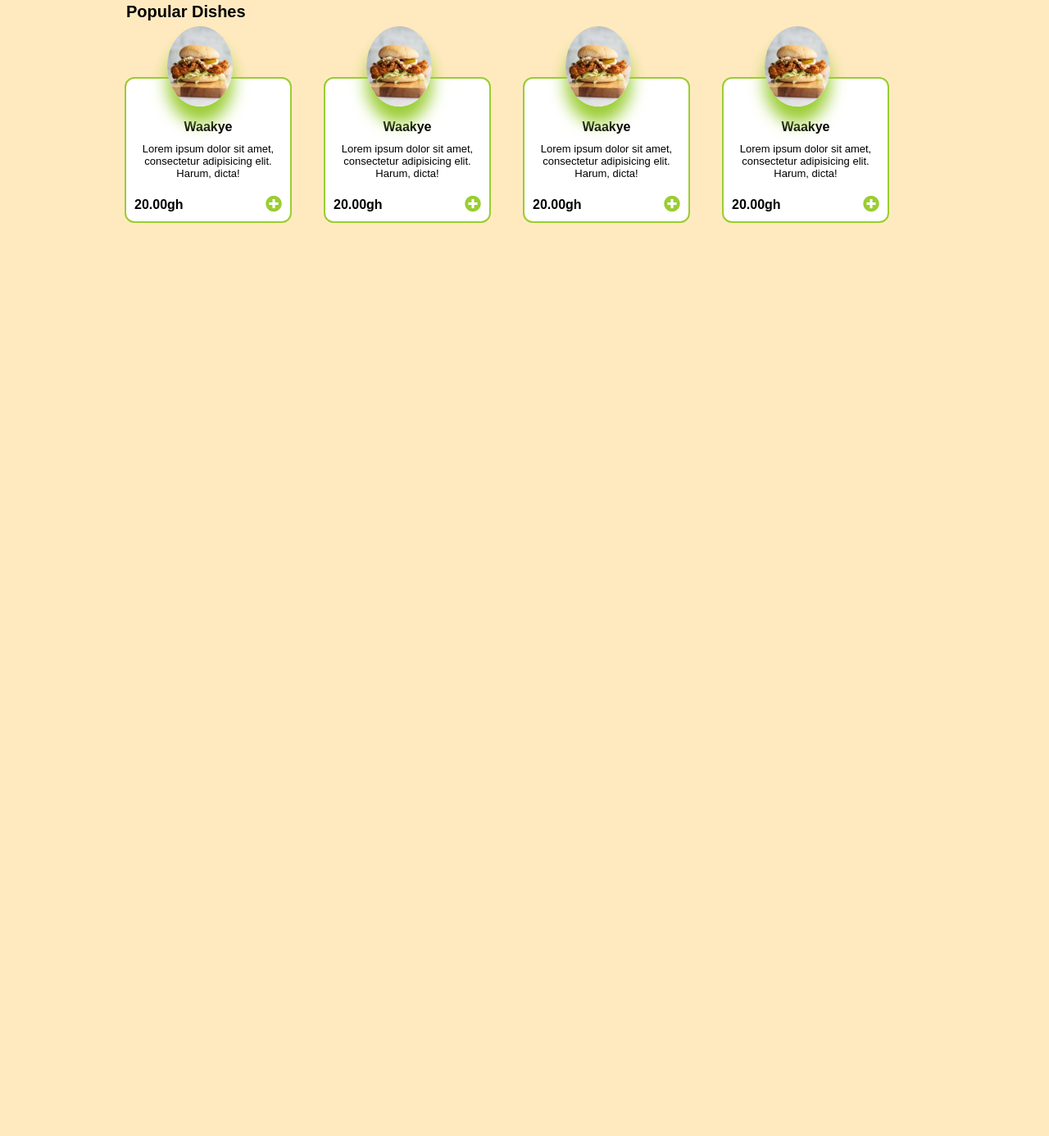
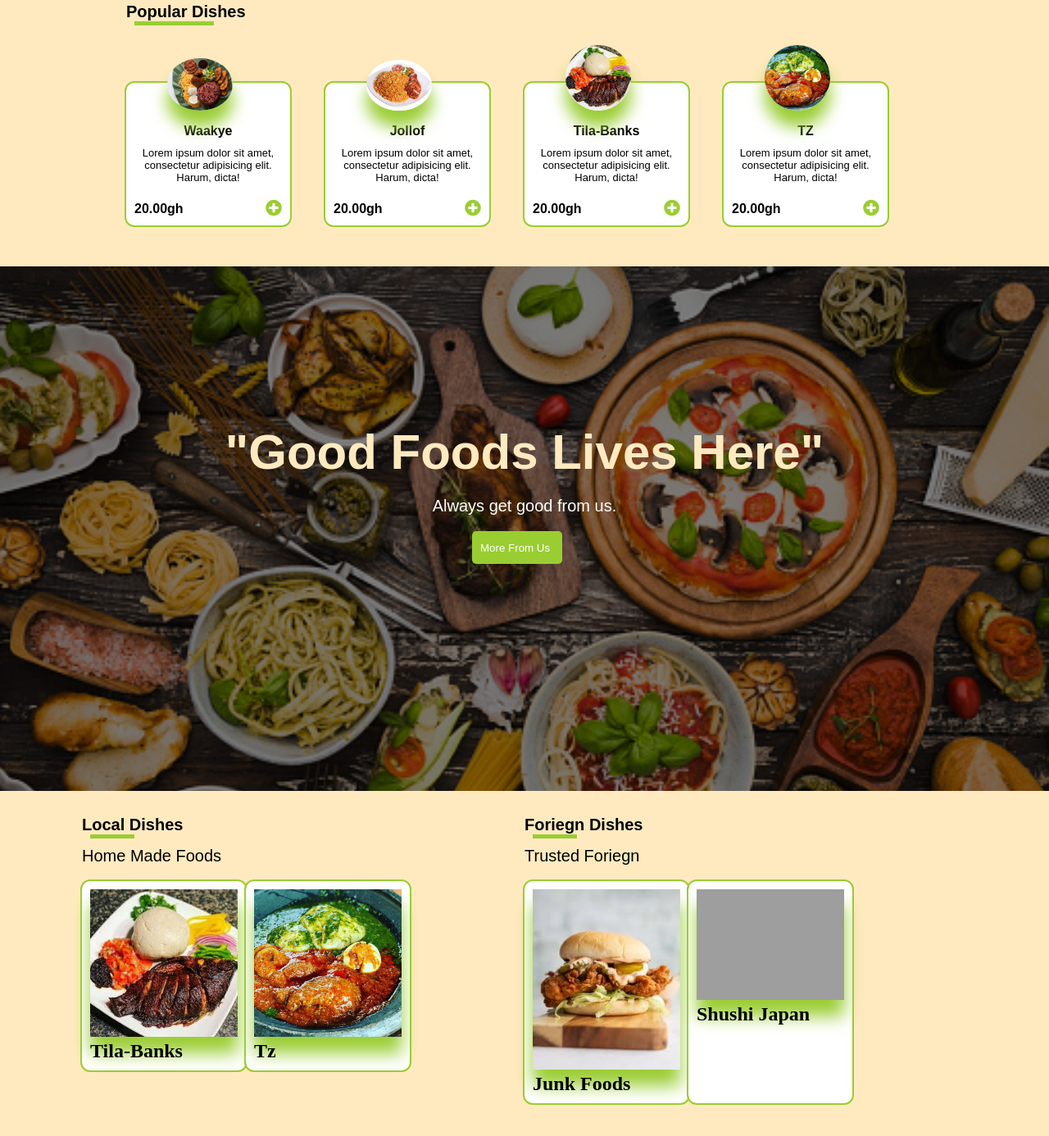
Before and after one commit to radcode-gh/foodweb, a plain HTML site: page index.html in a window 1280 px wide. Shown: the part 666-2052 px from the top of the page at 82% size. Before the commit the page ends 986 px from the top, so only its background shows below. Drawn offline with nearby package versions, Linux system fonts and the light colour scheme; grey boxes are pictures that could not be loaded.

Commit message:
added new sections

```diff
--- a/index.html
+++ b/index.html
@@ -3,11 +3,11 @@
 <head>
     <meta charset="UTF-8">
     <meta http-equiv="X-UA-Compatible" content="IE=edge">
-    <!-- <link href="https://cdn.jsdelivr.net/npm/bootstrap@5.3.0/dist/css/bootstrap.min.css" rel="stylesheet"
+     <!-- <link href="https://cdn.jsdelivr.net/npm/bootstrap@5.3.0/dist/css/bootstrap.min.css" rel="stylesheet"
     integrity="sha384-9ndCyUaIbzAi2FUVXJi0CjmCapSmO7SnpJef0486qhLnuZ2cdeRhO02iuK6FUUVM"
      crossorigin="anonymous">
     <meta name="viewport" content="width=device-width, initial-scale=1.0">
-    <script src="https://kit.fontawesome.com/ea80c907e1.js" crossorigin="anonymous"></script> -->
+    <script src="https://kit.fontawesome.com/ea80c907e1.js" crossorigin="anonymous"></script>-->
     <link rel="stylesheet" href="https://cdnjs.cloudflare.com/ajax/libs/font-awesome/5.15.3/css/all.min.css" />
 
     <link rel="stylesheet" href="styless.css">
@@ -73,17 +73,17 @@
           <Button>Click to Order</Button>
         </div>
         <div class="content-right">
-          <img src="images/download.jpeg" alt="">
+          <img src="images/drumstick.png" alt="">
         </div>
       </div>
     </section>
     <section>
       <div class="category">
         <div class="list-items">
-          <h3>Popular Dishes</h3>
+          <h3 class="active1">Popular Dishes</h3>
           <div class="card-list">
             <div class="card">
-              <img src="images/images.jpeg" alt="">
+              <img src="images/Waakye.png" alt="">
               <div class="food-title">
                 <h1>Waakye</h1>
               </div>
@@ -96,9 +96,9 @@
               </div>
             </div>
             <div class="card">
-              <img src="images/images.jpeg" alt="">
+              <img src="images/jollof3.png" alt="">
               <div class="food-title">
-                <h1>Waakye</h1>
+                <h1>Jollof</h1>
               </div>
               <div class="desc-food">
                 <p>Lorem ipsum dolor sit amet, consectetur adipisicing elit. Harum, dicta!</p>
@@ -109,9 +109,9 @@
               </div>
             </div>
             <div class="card">
-              <img src="images/images.jpeg" alt="">
+              <img src="images/tilapia.png" alt="">
               <div class="food-title">
-                <h1>Waakye</h1>
+                <h1>Tila-Banks</h1>
               </div>
               <div class="desc-food">
                 <p>Lorem ipsum dolor sit amet, consectetur adipisicing elit. Harum, dicta!</p>
@@ -122,9 +122,9 @@
               </div>
             </div>
             <div class="card">
-              <img src="images/images.jpeg" alt="">
+              <img src="images/tz2.png" alt="">
               <div class="food-title">
-                <h1>Waakye</h1>
+                <h1>TZ</h1>
               </div>
               <div class="desc-food">
                 <p>Lorem ipsum dolor sit amet, consectetur adipisicing elit. Harum, dicta!</p>
@@ -139,12 +139,69 @@
       </div>
     </section>
 
+    <span>
+      <div class="container">
+                <h1>"Good Foods Lives Here"</h1>
+                <p>Always get good from us.</p>
+                <button class="btn1">More From Us</button>
+    </div>
+  </span>
+
+  <section class="grid">
+    <div class="specialties">
+      <div class="local-left">
+        <div class="info">
+          <h2 class="active2">Local Dishes</h2>
+          <p> Home Made Foods</p>
+          <div class="card-list">
+            <div class="card">
+              <img src="images/tilapia.png" alt="">
+              <div class="food-title">
+                <h1>Tila-Banks</h1>
+              </div>
+            </div>
+            <div class="card">
+              <img src="images/tz2.png" alt="">
+              <div class="food-title">
+                <h1>Tz</h1>
+              </div>
+            </div>
+          </div>
+        </div>
+      </div>
+       <div class="foriegn-right">
+        <div class="info">
+          <h2 class="active3">Foriegn Dishes</h2>
+          <p>Trusted Foriegn</P>
+          <div class="card-list">
+            <div class="card">
+              <img src="images/junk.png" alt="">
+              <div class="food-title">
+                <h1>Junk Foods</h1>
+              </div>
+            </div>
+            <div class="card">
+              <img src="images/Shushi.png" alt="">
+              <div class="food-title">
+                <h1>Shushi Japan</h1>
+              </div>
+            </div>
+          </div>
+        </div>
+      </div>
+    </div>
+
+  </section>
 
 
 
 
-    <script src="https://cdn.jsdelivr.net/npm/bootstrap@5.3.0/dist/js/bootstrap.bundle.min.js"
+
+
+
+
+    <!-- <script src="https://cdn.jsdelivr.net/npm/bootstrap@5.3.0/dist/js/bootstrap.bundle.min.js"
      integrity="sha384-geWF76RCwLtnZ8qwWowPQNguL3RmwHVBC9FhGdlKrxdiJJigb/j/68SIy3Te4Bkz"
-    crossorigin="anonymous"></script>
+    crossorigin="anonymous"></script>  -->
 </body>
 </html>
--- a/styless.css
+++ b/styless.css
@@ -1,14 +1,18 @@
-*,::after,::before{
+* /*,::after,::before*/{
     margin: 0;
     padding: 0;
     box-sizing: border-box;
 }
 
-body{
-  margin: 0 100px;
-  background-color: #ffeac0;
+ body{
+   /* margin: 0 100px; */
+   background-color: #ffeac0;
 
 }
+section{
+      margin: 0 100px;
+}
+
 
 .nav{
     width: 100%;
@@ -157,6 +161,16 @@ input{
      font-family:  sans-serif;
      margin-bottom: 70px;
 }
+ .active1::after{
+    content: '';
+    width: 10%;
+    height: 5px;
+    background-color: yellowgreen;
+    display: flex;
+    position: relative;
+    margin-left: 10px;
+}
+
 
 .category .list-items .card-list{
     display: grid;
@@ -232,3 +246,186 @@ input{
     border-radius: 20px;
     background-color: yellowgreen;
 }
+
+span .container{
+
+     background: url(/images/Food.jpg)  no-repeat;
+      background-color:  rgba(0, 0, 0, 0.5);
+      background-blend-mode: darken;
+     background-size: cover;
+     height:80vh;
+     width: 100%;
+     background-attachment: fixed;
+}
+.container h1{
+    text-align: center;
+    font-size: 60px;
+    font-family: sans-serif;
+    margin-bottom: 30px;
+    color: #ffeac0;
+    padding-top: 15%;
+}
+
+.container p{
+    text-align: center;
+    font-size: 20px;
+    line-height: 2px;
+    margin-bottom: 30px;
+    font-family: sans-serif;
+    margin-bottom: 30px;
+    color:#ffffff;
+}
+
+.container button{
+    display: flex;
+    background-color: yellowgreen;
+    color: #ffffff;
+    outline: none;
+    border: none;
+    border-radius: 5px;
+    align-items: center;
+    width: 110px;
+    height: 40px;
+    margin-left: 45% ;
+    cursor: pointer;
+    padding: 10px;
+}
+
+.specialties{
+    width: 100%;
+    display: flex;
+    margin-bottom: 50px;
+    justify-content: center;
+}
+
+.specialties .local-left h2{
+    font-size: 20px;
+    font-weight: 600;
+    font-family:  sans-serif;
+    margin-bottom: 20px;
+    margin-top: 30px;
+}
+
+.active2::after{
+    content: '';
+    width: 10%;
+    height: 5px;
+    background-color: yellowgreen;
+    display: flex;
+    position: relative;
+    margin-left: 10px;
+}
+
+.specialties .local-left p{
+    font-size: 20px;
+    line-height: 2px;
+    margin-bottom: 30px;
+    font-family: sans-serif;
+    color:black;
+}
+
+.specialties .card-list .card{
+    width: 200px;
+    height: auto;
+    display: block;
+    padding: 10px;
+    border-radius: 10px;
+    position: relative;
+    background: #ffffff;
+    outline: 2px solid yellowgreen;
+}
+
+.specialties .card-list .card img{
+    width: 180px;
+    height: auto;
+    /* bottom: 140px; */
+    left: 50px;
+    object-fit: cover;
+    object-position: center;
+    background-repeat: no-repeat;
+    /* position: absolute; */
+    box-shadow: 0 20px 20px yellowgreen;
+}
+
+.specialties .local-left .card-list{
+    display: grid;
+    grid-template-columns: repeat(4, 1fr);
+}
+
+.specialties .local-left{
+    display: block;
+    width: 100%;
+}
+
+.specialties .local-left .info{
+    max-width: 100%;
+    display: flex;
+    flex-direction: column;
+}
+
+/* Foriegn */
+.specialties .foriegn-right h2{
+    font-size: 20px;
+    font-weight: 600;
+    font-family:  sans-serif;
+    margin-bottom: 20px;
+    margin-top: 30px;
+}
+
+.active3::after{
+    content: '';
+    width: 10%;
+    height: 5px;
+    background-color: yellowgreen;
+    display: flex;
+    position: relative;
+    margin-left: 10px;
+}
+
+.specialties .foriegn-right p{
+    font-size: 20px;
+    line-height: 2px;
+    margin-bottom: 30px;
+    font-family: sans-serif;
+    color:black;
+}
+
+.specialties .card-list .card{
+    width: 200px;
+    height: auto;
+    display: block;
+    padding: 10px;
+    border-radius: 10px;
+    position: relative;
+    background: #ffffff;
+    outline: 2px solid yellowgreen;
+    gap: 10px;
+}
+
+.specialties .card-list .card img{
+    width: 180px;
+    height: auto;
+    /* bottom: 140px; */
+    left: 50px;
+    object-fit: cover;
+    object-position: center;
+    background-repeat: no-repeat;
+    /* position: absolute; */
+    box-shadow: 0 20px 20px yellowgreen;
+}
+
+.specialties .foriegn-right .card-list{
+    display: grid;
+    grid-template-columns: repeat(4, 1fr);
+}
+
+.specialties .foriegn-right{
+    display: block;
+    width: 100%;
+}
+
+.specialties .foriegn-right .info{
+    max-width: 100%;
+    display: flex;
+    flex-direction: column;
+}
```
Also changed, not shown: images/Food backgrond.png (added), images/Waakye.png (added), images/background.png (added), images/drumstick.png (added), images/jollof.png (added), images/jollof3.png (added), images/junk.png (added), images/tilapia.png (added), images/tz2.png (added), 2 other files.
